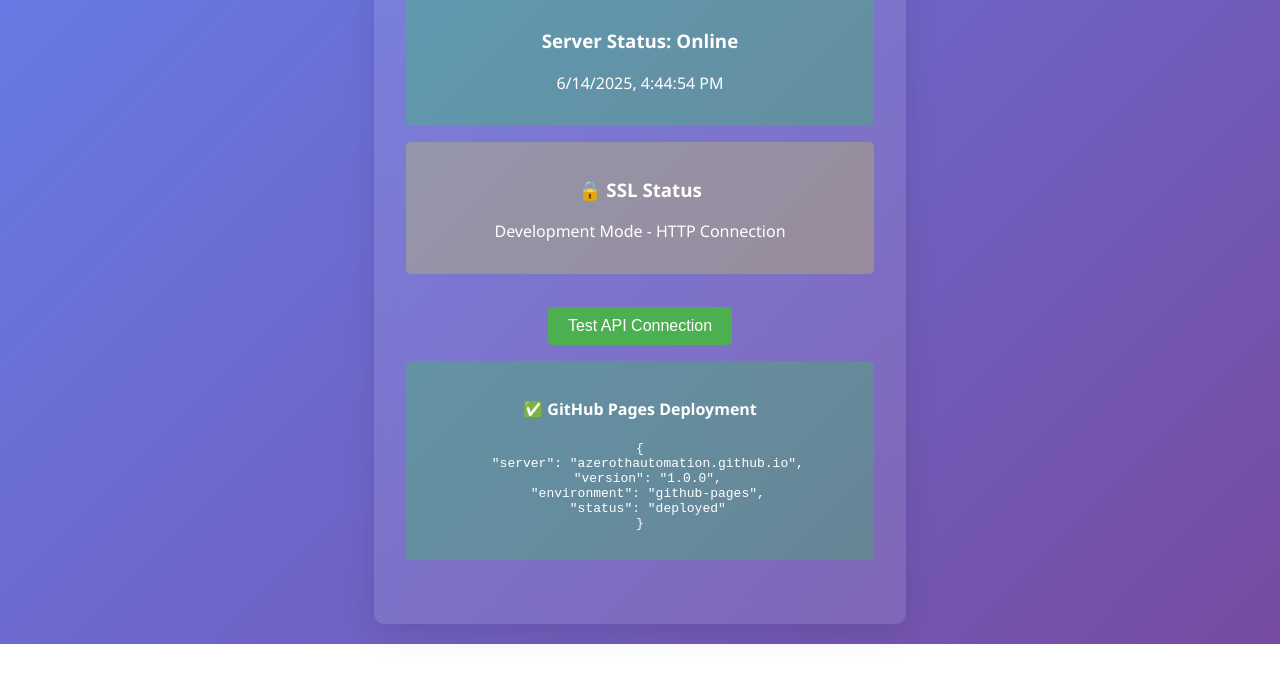
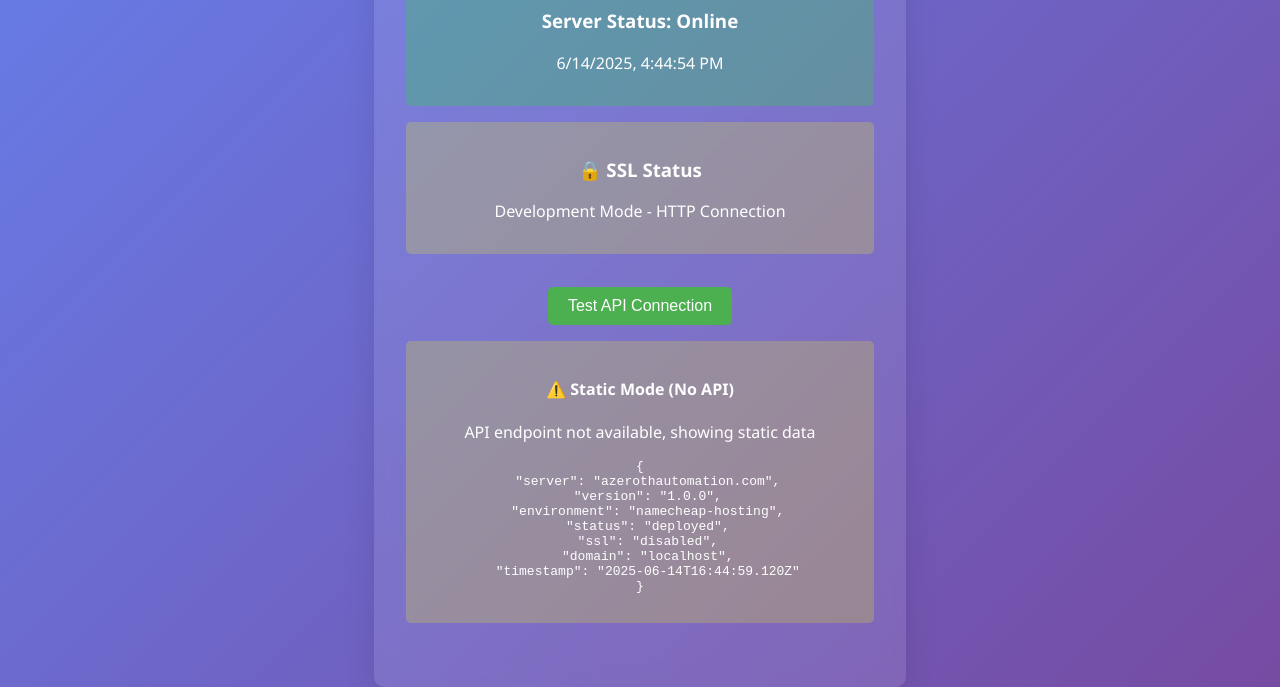
Before and after one commit to huntman1210/AA, a plain HTML site: page index.html in a window 1280 px wide. Both pictures are taken after a click on the button "Test API Connection". Shown: the part 156-843 px from the top of the page. Before the commit the page ends 800 px from the top, so only its background shows below. Drawn offline with Linux system fonts and the light colour scheme; no server answers.

Commit message:
Add files via upload

```diff
--- a/index.html
+++ b/index.html
@@ -82,24 +82,32 @@
         async function testAPI() {
             const resultDiv = document.getElementById('apiResult');
             try {
-                // For GitHub Pages, show static response
-                const data = {
-                    server: 'azerothautomation.github.io',
-                    version: '1.0.0',
-                    environment: 'github-pages',
-                    status: 'deployed'
-                };
+                // Test actual server endpoint
+                const response = await fetch('/api/status');
+                const data = await response.json();
+
                 resultDiv.innerHTML = `
                     <div style="margin-top: 1rem; padding: 1rem; background: rgba(0, 255, 0, 0.2); border-radius: 5px;">
-                        <h4>✅ GitHub Pages Deployment</h4>
+                        <h4>✅ Server API Response</h4>
                         <pre>${JSON.stringify(data, null, 2)}</pre>
                     </div>
                 `;
             } catch (error) {
+                // Fallback to show static info if no API endpoint
+                const data = {
+                    server: 'azerothautomation.com',
+                    version: '1.0.0',
+                    environment: 'namecheap-hosting',
+                    status: 'deployed',
+                    ssl: location.protocol === 'https:' ? 'enabled' : 'disabled',
+                    domain: window.location.hostname,
+                    timestamp: new Date().toISOString()
+                };
                 resultDiv.innerHTML = `
-                    <div style="margin-top: 1rem; padding: 1rem; background: rgba(255, 0, 0, 0.2); border-radius: 5px;">
-                        <h4>❌ API Error</h4>
-                        <p>${error.message}</p>
+                    <div style="margin-top: 1rem; padding: 1rem; background: rgba(255, 255, 0, 0.2); border-radius: 5px;">
+                        <h4>⚠️ Static Mode (No API)</h4>
+                        <p>API endpoint not available, showing static data</p>
+                        <pre>${JSON.stringify(data, null, 2)}</pre>
                     </div>
                 `;
             }
```
